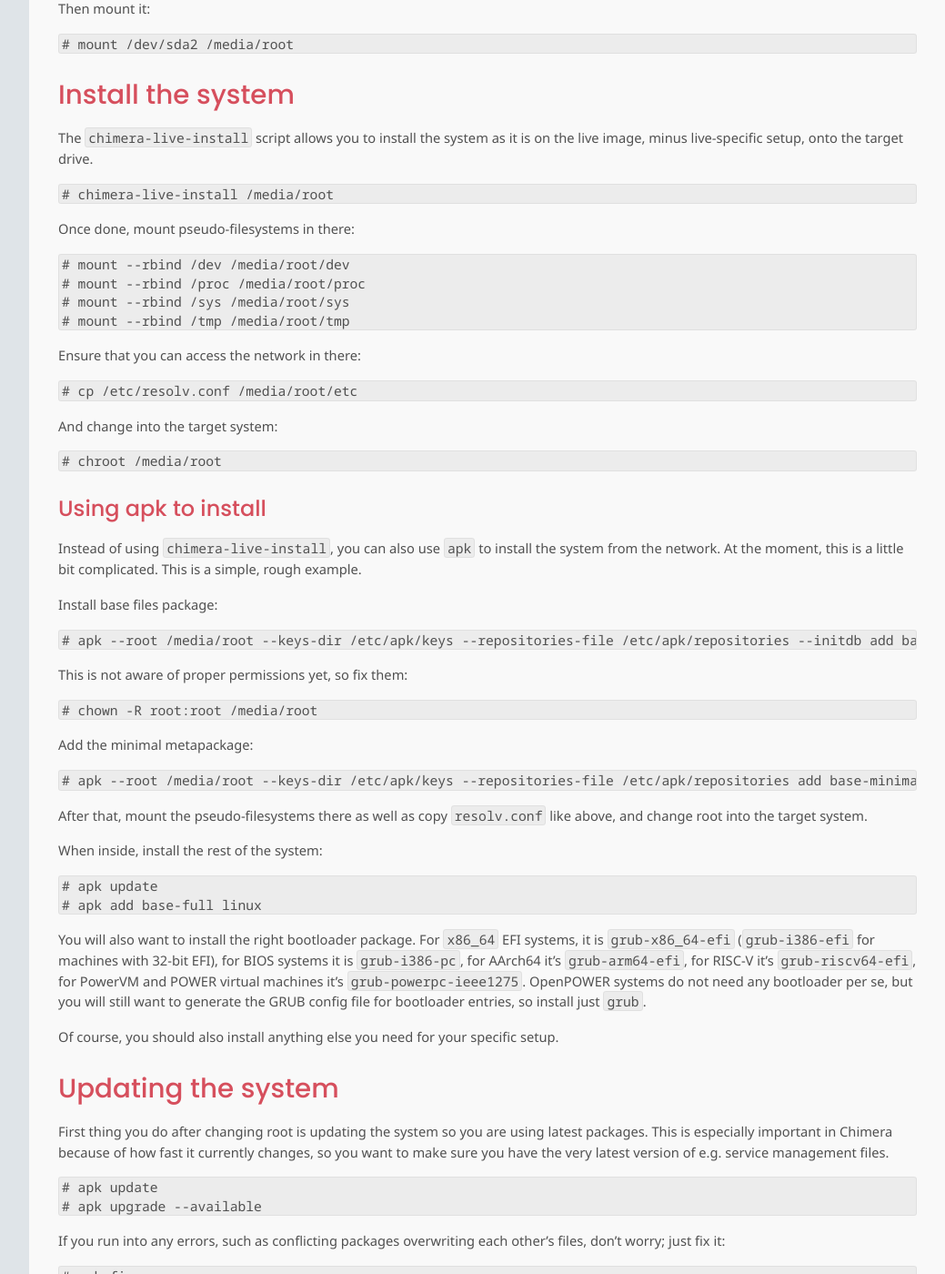
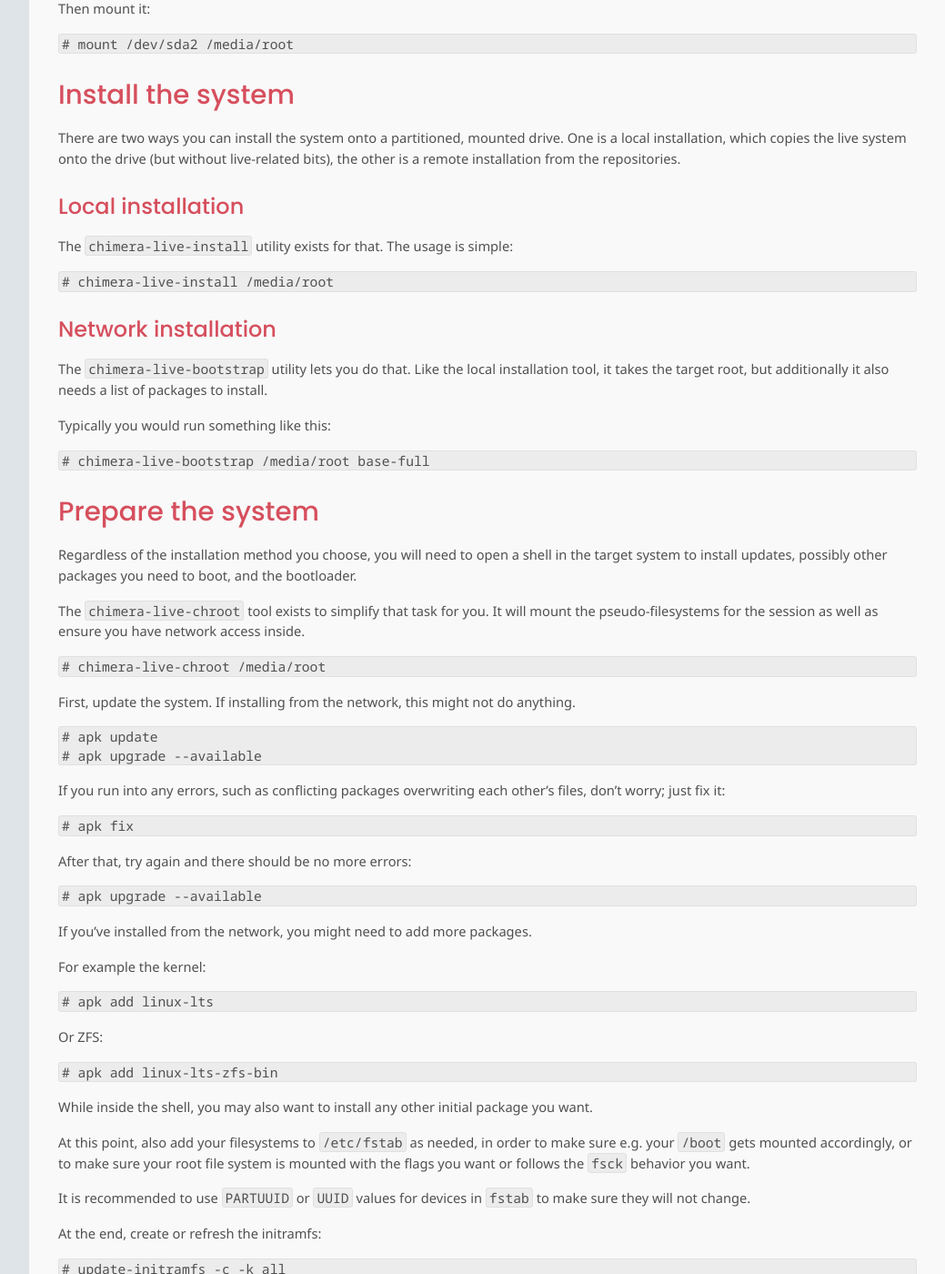
Before and after one commit to chimera-linux/chimera-linux.github.io, a Jekyll site: the page built from _docs/installation/live/install.md, in a window 1280 px wide and 1400 px high, scrolled down 817 px. Shown: the whole window at 91% size, without its empty margins (240-1279 px from the left). Built offline with Jekyll 4.4.1, drawn with Linux system fonts in a browser that asks for light colours; some of the changed text lies outside the part shown.

Commit message:
update install instructions

````diff
--- a/_docs/installation/live/install.md
+++ b/_docs/installation/live/install.md
@@ -30,7 +30,9 @@
 
 You can use any file system you like, such as XFS, ZFS or Btrfs.
 The ISO images come with ZFS prebuilt kernel modules as well as
-userspace utilities to simplify such setups.
+userspace utilities to simplify such setups. Please follow the
+[Root on ZFS](/docs/installation/zfs) page if you wish to have
+your root filesystem on ZFS.
 
 If you have a swap partition, create your swap space, e.g. like:
 
@@ -54,87 +56,48 @@
 
 ## Install the system
 
-The `chimera-live-install` script allows you to install the
-system as it is on the live image, minus live-specific setup,
-onto the target drive.
+There are two ways you can install the system onto a partitioned,
+mounted drive. One is a local installation, which copies the live
+system onto the drive (but without live-related bits), the other
+is a remote installation from the repositories.
+
+### Local installation
+
+The `chimera-live-install` utility exists for that. The usage is
+simple:
 
 ```
 # chimera-live-install /media/root
 ```
 
-Once done, mount pseudo-filesystems in there:
+### Network installation
+
+The `chimera-live-bootstrap` utility lets you do that. Like the
+local installation tool, it takes the target root, but additionally
+it also needs a list of packages to install.
+
+Typically you would run something like this:
 
 ```
-# mount --rbind /dev /media/root/dev
-# mount --rbind /proc /media/root/proc
-# mount --rbind /sys /media/root/sys
-# mount --rbind /tmp /media/root/tmp
+# chimera-live-bootstrap /media/root base-full
 ```
 
-Ensure that you can access the network in there:
+## Prepare the system
+
+Regardless of the installation method you choose, you will need to
+open a shell in the target system to install updates, possibly other
+packages you need to boot, and the bootloader.
+
+The `chimera-live-chroot` tool exists to simplify that task for you.
+It will mount the pseudo-filesystems for the session as well as
+ensure you have network access inside.
 
 ```
-# cp /etc/resolv.conf /media/root/etc
+# chimera-live-chroot /media/root
 ```
 
-And change into the target system:
-
-```
-# chroot /media/root
-```
-
-### Using apk to install
-
-Instead of using `chimera-live-install`, you can also use `apk`
-to install the system from the network. At the moment, this is a
-little bit complicated. This is a simple, rough example.
-
-Install base files package:
-
-```
-# apk --root /media/root --keys-dir /etc/apk/keys --repositories-file /etc/apk/repositories --initdb add base-files
-```
-
-This is not aware of proper permissions yet, so fix them:
-
-```
-# chown -R root:root /media/root
-```
-
-Add the minimal metapackage:
-
-```
-# apk --root /media/root --keys-dir /etc/apk/keys --repositories-file /etc/apk/repositories add base-minimal
-```
-
-After that, mount the pseudo-filesystems there as well as copy
-`resolv.conf` like above, and change root into the target system.
-
-When inside, install the rest of the system:
-
-```
-# apk update
-# apk add base-full linux
-```
-
-You will also want to install the right bootloader package. For
-`x86_64` EFI systems, it is `grub-x86_64-efi` (`grub-i386-efi`
-for machines with 32-bit EFI), for BIOS systems it is `grub-i386-pc`,
-for AArch64 it's `grub-arm64-efi`, for RISC-V it's `grub-riscv64-efi`,
-for PowerVM and POWER virtual machines it's `grub-powerpc-ieee1275`.
-OpenPOWER systems do not need any bootloader per se, but you will
-still want to generate the GRUB config file for bootloader entries,
-so install just `grub`.
-
-Of course, you should also install anything else you need for your
-specific setup.
-
-## Updating the system
-
-First thing you do after changing root is updating the system so you
-are using latest packages. This is especially important in Chimera
-because of how fast it currently changes, so you want to make sure
-you have the very latest version of e.g. service management files.
+First, update the system. If installing from the network, this might
+not do anything.
 
 ```
 # apk update
@@ -154,20 +117,86 @@
 # apk upgrade --available
 ```
 
-## Bootloader setup
+If you've installed from the network, you might need to add more
+packages.
 
-This will differ depending on the kind of hardware/firmware you have.
+For example the kernel:
 
-Example for BIOS systems:
+```
+# apk add linux-lts
+```
+
+Or ZFS:
+
+```
+# apk add linux-lts-zfs-bin
+```
+
+While inside the shell, you may also want to install any other initial
+package you want.
+
+At this point, also add your filesystems to `/etc/fstab` as needed, in
+order to make sure e.g. your `/boot` gets mounted accordingly, or to
+make sure your root file system is mounted with the flags you want or
+follows the `fsck` behavior you want.
+
+It is recommended to use `PARTUUID` or `UUID` values for devices in
+`fstab` to make sure they will not change.
+
+At the end, create or refresh the initramfs:
+
+```
+# update-initramfs -c -k all
+```
+
+## Bootloader
+
+You have a few choices as far as bootloader goes.
+
+### GRUB
+
+GRUB is a universal choice that will work on more or less every platform
+that Chimera supports.
+
+If your installation does not come with it, add it.
+
+Example for x86 BIOS:
+
+```
+# apk add grub-i386-pc
+```
+
+Example for x86_64 EFI:
+
+```
+# apk add grub-x86_64-efi
+```
+
+Example for a POWER virtual machine or PowerVM hardware:
+
+```
+# apk add grub-powerpc-ieee1275
+```
+
+On a PowerNV machine with Petitboot, you do not need any low level bootloader
+as the machine comes with one, so just add `grub`. On other platforms, there
+are more choices, e.g. `grub-arm64-efi`, `grub-i386-coreboot`, `grub-i386-efi`,
+`grub-riscv64-efi`, `grub-x86_64-xen`.
+
+The installation will differ slightly depending on the platform. For exmaple
+for BIOS systems:
 
 ```
 # grub-install /dev/sda
 ```
 
-If installing for BIOS while being booted in UEFI mode, you will also
-want to pass `--target=i386-pc`.
+On POWER systems with a PReP partition:
 
-Example for UEFI systems of any architecture:
+```
+# grub-install /dev/sda1
+```
+
+On EFI systems with separate ESP:
 
 ```
 # mkdir -p /boot/efi
@@ -192,17 +221,32 @@
 # mv /boot/efi/EFI/BOOT/grubx64.efi /boot/efi/EFI/BOOT/BOOTX64.EFI
 ```
 
-For POWER systems with a PReP partition, you will want something like this:
-
-```
-# grub-install /dev/sda1
-```
-
-In any case, once you are done, refresh your GRUB configuration file:
+In any case, you will want to generate a GRUB configuration file on all
+platforms:
 
 ```
 # update-grub
 ```
+
+### EFISTUB
+
+**Note that this may not work on every EFI implementation, and it also requires
+functional persistent NVRAM, and is considered experimental.**
+
+On many EFI systems, it is possible to boot Linux kernels directly thanks to
+EFISTUB. You do not necessarily need a bootloader for this, as Chimera can
+automatically manage EFI boot entries for all kernels.
+
+Uncomment the `EFIBOOTMGR_ENABLE_HOOK` variable in `/etc/default/efibootmgr-hook`
+and set it to some value, e.g. `1`.
+
+Then generate the initial entries:
+
+```
+# /etc/kernel.d/99-efibootmgr-hook.sh
+```
+
+You do not need to manually regenerate this on kernel updates.
 
 ## Set a root password
 
--- a/_docs/installation/zfs.md
+++ b/_docs/installation/zfs.md
@@ -42,6 +42,10 @@
 
 Keep in mind that ZFS managed through CKMS wil need to build its kernel
 modules from source, which may take time, especially on slow devices.
+
+CKMS and prebuilt modules do not conflict. If you have prebuilt modules
+installed for a kernel, CKMS will not attempt to build it for that
+kernel.
 
 You may have to `modprobe` the `zfs` module afterwards to be able to
 use the filesystem.
@@ -90,41 +94,7 @@
 # mount /dev/sda1 /media/root/boot/efi
 ```
 
-After that, install Chimera like normal, for example using the `chimera-live-install`
-convenience script.
-
-## Bootloader setup
-
-Everything when it comes to mounting pseudo-filesystems, chrooting, updating
-and so on is identical to a regular installation.
-
-The bootloader installation is likewise identical, outside of one thing: GRUB
-does not know how to generate a correct `root=` parameter for kernel command
-line. That means when you run `update-grub`, the generated configuration
-file will be incorrect, and it will not boot.
-
-You can remedy that by modifying `/etc/default/grub` and adding the following
-into it:
-
-```
-GRUB_CMDLINE_LINUX="root=ZFS=rpool/ROOT/chimera"
-```
-
-This variable is added into kernel command line parameters for all boot entries.
-Once done, just run `update-grub` again.
-
-## Initramfs setup
-
-You will also want to refresh your initramfs during the post-installation,
-to ensure that everything is in there:
-
-```
-# update-initramfs -c -k all
-```
-
-There is nothing else to do, as the system comes with out of box support
-for ZFS in initramfs. The ZFS boot mode is enabled through the correct
-`root=ZFS=...` parameter.
+After that, install Chimera like normal, as everything else is identical.
 
 ## ZFS and LUKS
 
````
Also changed, not shown: other parts of _docs/installation/live/install.md (+2 -2 lines), _docs/installation.md (+8 -5 lines), _docs/installation/live/boot.md (+6 -2 lines), _docs/installation/live/partitioning.md (+3 -0 lines).
